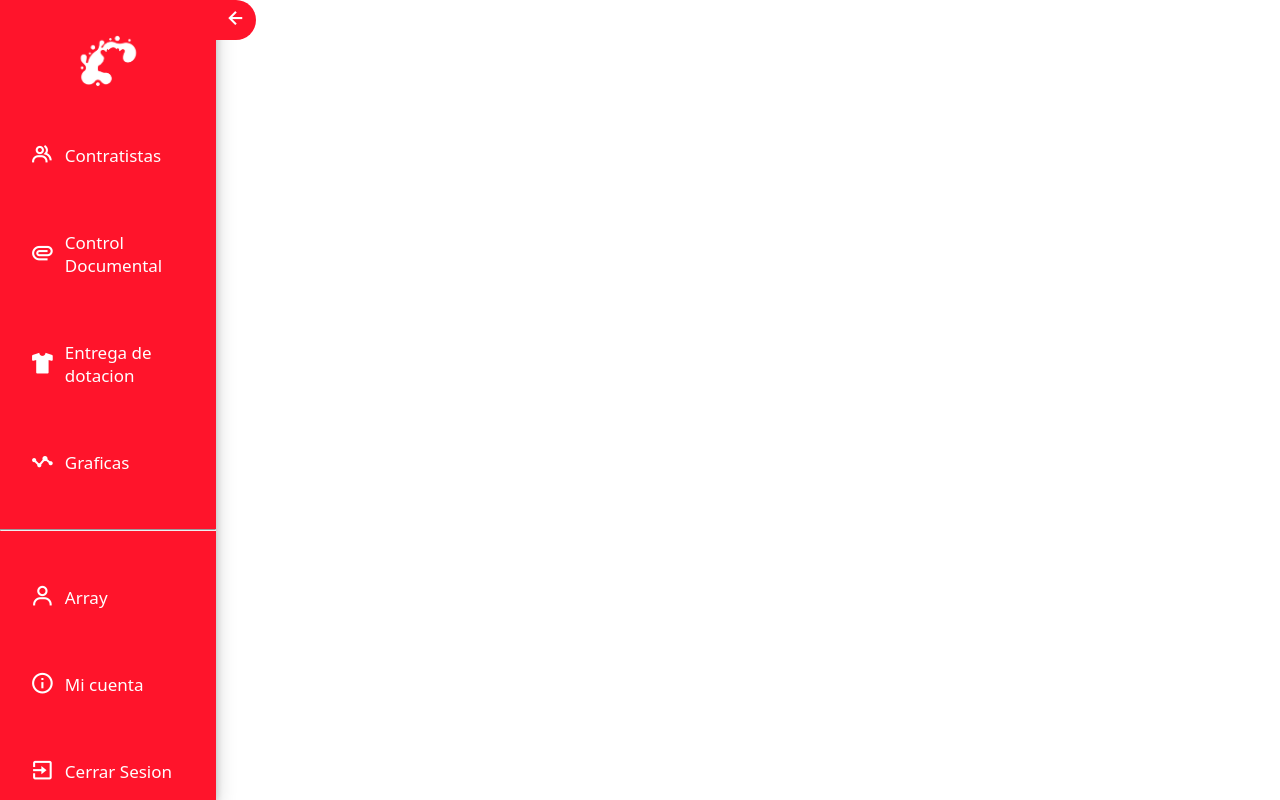
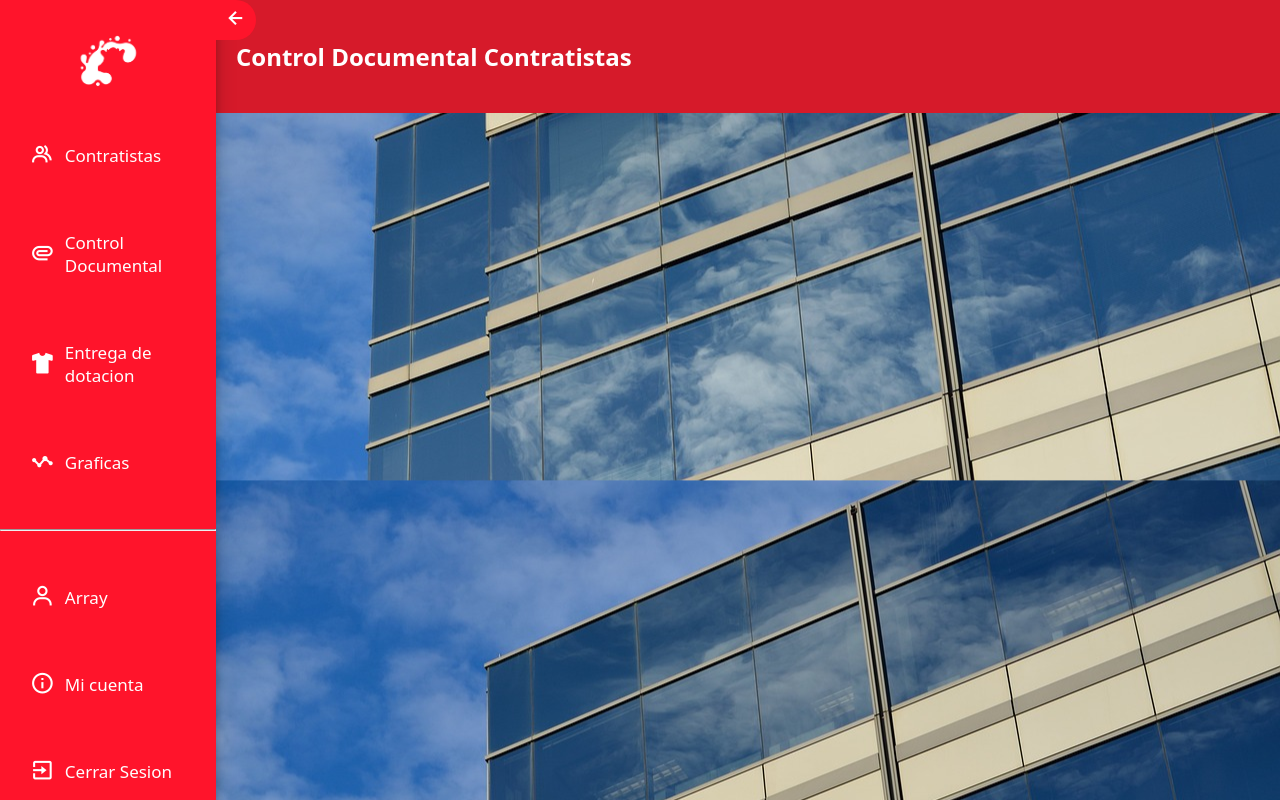
Before and after one commit to AndresFelipeLlamoza/Proyecto-Alqueria, a PHP site: page /view/dshb_control.php in a window 1280 px wide. Run offline with PHP 8.4, Linux system fonts and the light colour scheme; the visitor is signed in with stand-in values (Sample User, id 1).

Commit message:
Nuevos cambios del 13 de marzo

```diff
--- /dev/null
+++ b/view/css/control.css
@@ -0,0 +1,21 @@
+body{
+    background-image: url(/proyectoalqueria/view/img/backimage.jpg);
+    background-size: cover;
+    background-repeat: repeat;
+    background-position: center center;
+    padding:0;
+    margin:0;
+}
+
+.navcontainer{
+    background-color: rgb(214, 26, 42);
+    width: auto;
+    padding: 20px;
+    gap: 75px;
+    color: rgb(255, 255, 255) !important;
+    font-family: system-ui, -apple-system, BlinkMacSystemFont, 'Segoe UI', Roboto, Oxygen, Ubuntu, Cantarell, 'Open Sans', 'Helvetica Neue', sans-serif;
+}
+
+#cuerpocontainer{
+    margin-left: 27vh
+}
--- a/view/dshb_control.php
+++ b/view/dshb_control.php
@@ -1,10 +1,10 @@
 <?php
     date_default_timezone_set("America/Bogota");
     include ("../view/template/sidebar.php");
-    // session_start();
-    // if (isset($_SESSION["usuario"])){
-    //     echo "ok";
-    // }
+    error_reporting(0);
+    if(!isset($_SESSION['usuario'])){
+        echo '<script>alert("Debes iniciar sesion en la pagina web");window.location="/proyectoalqueria"</script>';
+    }
 ?>
 
 <!DOCTYPE html>
@@ -14,9 +14,15 @@
     <meta http-equiv="X-UA-Compatible" content="IE=edge">
     <meta name="viewport" content="width=device-width, initial-scale=1.0">
     <script src="https://unpkg.com/boxicons@2.1.4/dist/boxicons.js"></script>
+    <script src="./js/hidesidebar.js"></script>
+    <link rel="stylesheet" href="./css/control.css">
     <title>Portal de operaciones</title>
 </head>
 <body>
-
+    <div id="cuerpocontainer">
+        <div class="navcontainer">
+        <h2>Control Documental Contratistas</h2>
+        </div>
+    </div>
 </body>
 </html>
```
Also changed, not shown: model/updatecontratist.php (+5 -8 lines), view/addcontratist.php (+17 -2 lines), view/contratists.php (+21 -1 lines), view/css/contratists.css (+5 -3 lines), view/css/updatecontratist.css (+4 -4 lines), view/updtcontratist.php (+15 -1 lines), view/img/empty-user.png (added).
